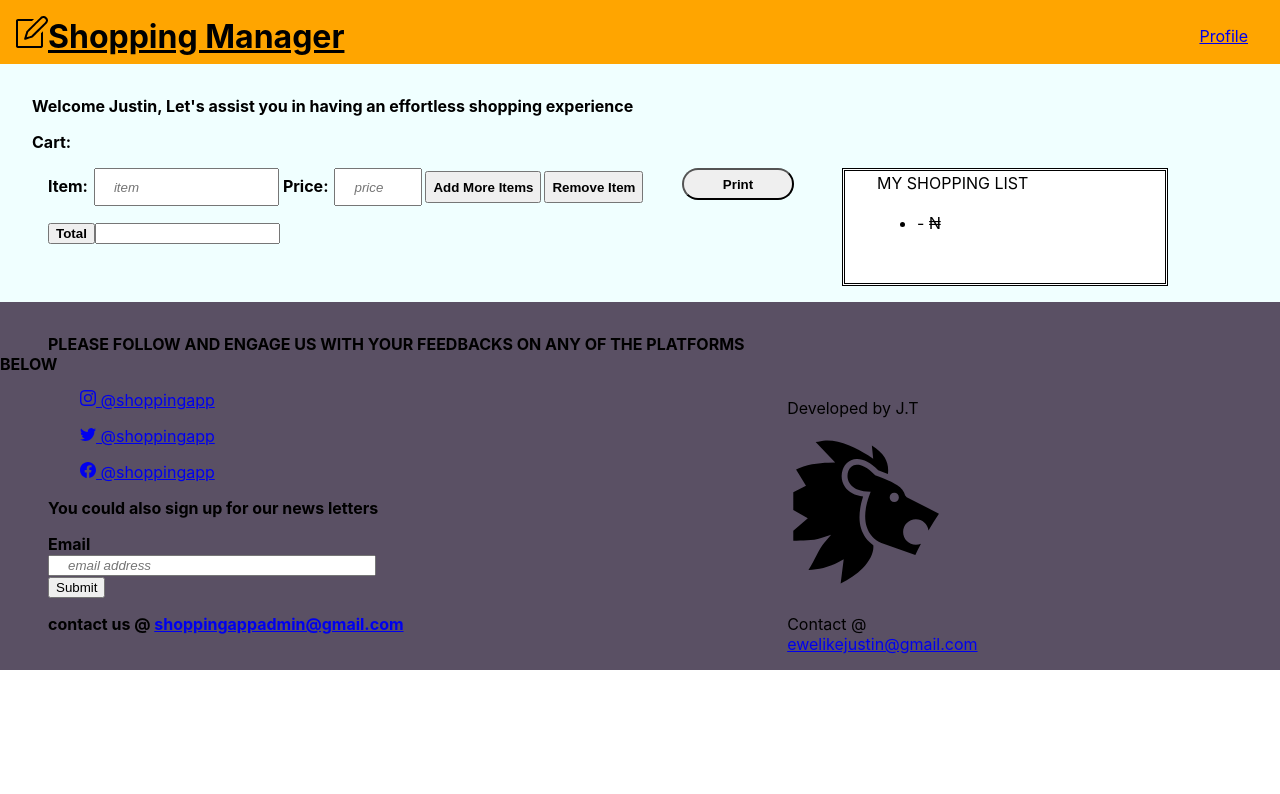
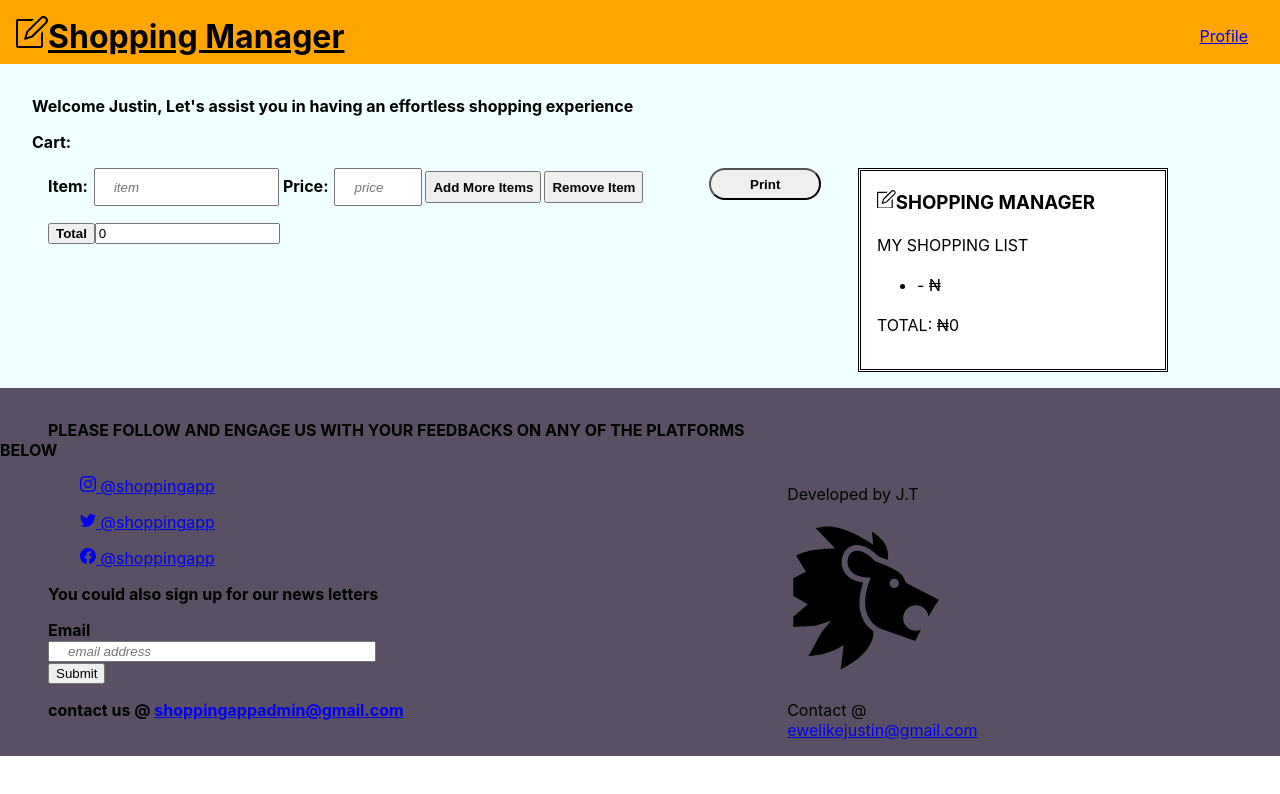
Before and after one commit to jayte054/shopping-app-client, a React (Create React App) app: page /homepage in a window 1280 px wide. Both pictures are taken after a click on the button "Print". Shown: the top 794 px of the page. Built offline with nearby package versions, Linux system fonts and the light colour scheme.

Commit message:
update on the total input

```diff
--- a/src/pages/homepage/homepage.pages.css
+++ b/src/pages/homepage/homepage.pages.css
@@ -19,7 +19,7 @@
     justify-content: space-between;
 }
 .homepage-print-button{
-    margin-right:3rem;
+    margin-right:2.3rem;
     width:7rem;
     height:2rem;
     border-radius:5rem;
@@ -33,7 +33,7 @@
     padding-bottom: 2rem;
     background-color: white;
     line-height: 1.5rem;
-    padding-left:2rem;
+    padding-left:1rem;
 }
 
 
--- a/src/pages/homepage/homepage.pages.tsx
+++ b/src/pages/homepage/homepage.pages.tsx
@@ -1,4 +1,5 @@
 import React, {useState} from "react"
+import {SlNote} from "react-icons/sl"
 import NavBar from "../../components/Navbar/navbar.homepage"
 import { Footer } from "../../components/footer/footer.components"
 import "./homepage.pages.css"
@@ -14,6 +15,7 @@ export const Homepage = () => {
         }
     ])
     const [inputFields2, setInputFields2] = useState([""])
+    const [totalPrice, setTotalPrice] = useState(0);
 
     const addFields:any = () => {
         return  setInputFields([...inputFields, {item:"", price: ""}])
@@ -26,6 +28,14 @@ export const Homepage = () => {
     }
     // let Naira = currencySymbol.symbol("Naira")
 
+    const calculateTotalPrice: any = () => {
+        let total = 0;
+        inputFields.forEach((input) => {
+          total += parseFloat(input.price);
+        });
+        setTotalPrice(total);
+      };
+
     const printCart = (event:any) => {
         event.preventDefault()
     //    alert(JSON.stringify(inputFields))
@@ -33,17 +43,17 @@ export const Homepage = () => {
     const item :any= () => {
         return (
             <>
+            <h3><SlNote/>Shopping Manager</h3>
              <span>My shopping list</span>
             <ul>
             {itemList.map((item, index) => (
                 <li key={index}>{item}</li>
             ))}
             </ul>
+            <span> total: ₦{totalPrice} </span>
             </>
-
         )
     }
-
     console.log(inputFields)
     setInputFields2(item)
     //   console.log(data)
@@ -57,11 +67,6 @@ export const Homepage = () => {
         let data:any = [...inputFields]
         data[index][event.target.name]= event.target.value
         setInputFields(data)
-    }
-
-    const handleFormChange2 = (event: any) => {
-        console.log(event.target.value)
-        setInputFields2(event.target.value)
     }
 
 
@@ -107,9 +112,14 @@ export const Homepage = () => {
                 })}
             </form>
             <div className="total-container">
-            <button>Total</button>
-            <input />
-            </div>
+            <button onClick={calculateTotalPrice}>Total</button>
+            <input
+              type="number"
+              value={totalPrice}
+              onChange={() => {}}
+              placeholder="Total Price"
+            />
+          </div>
 
                 </div>
             <div className="print-container" >
```
